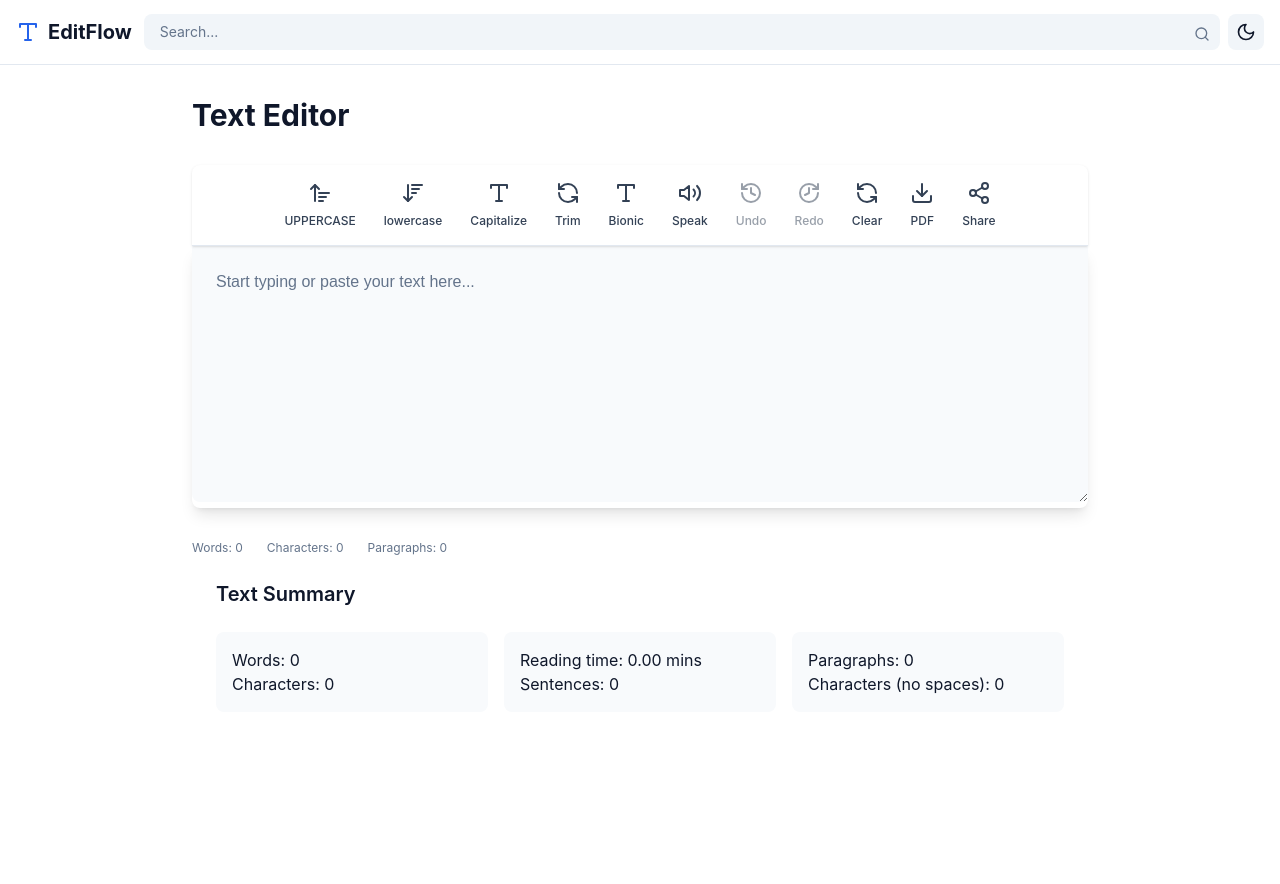
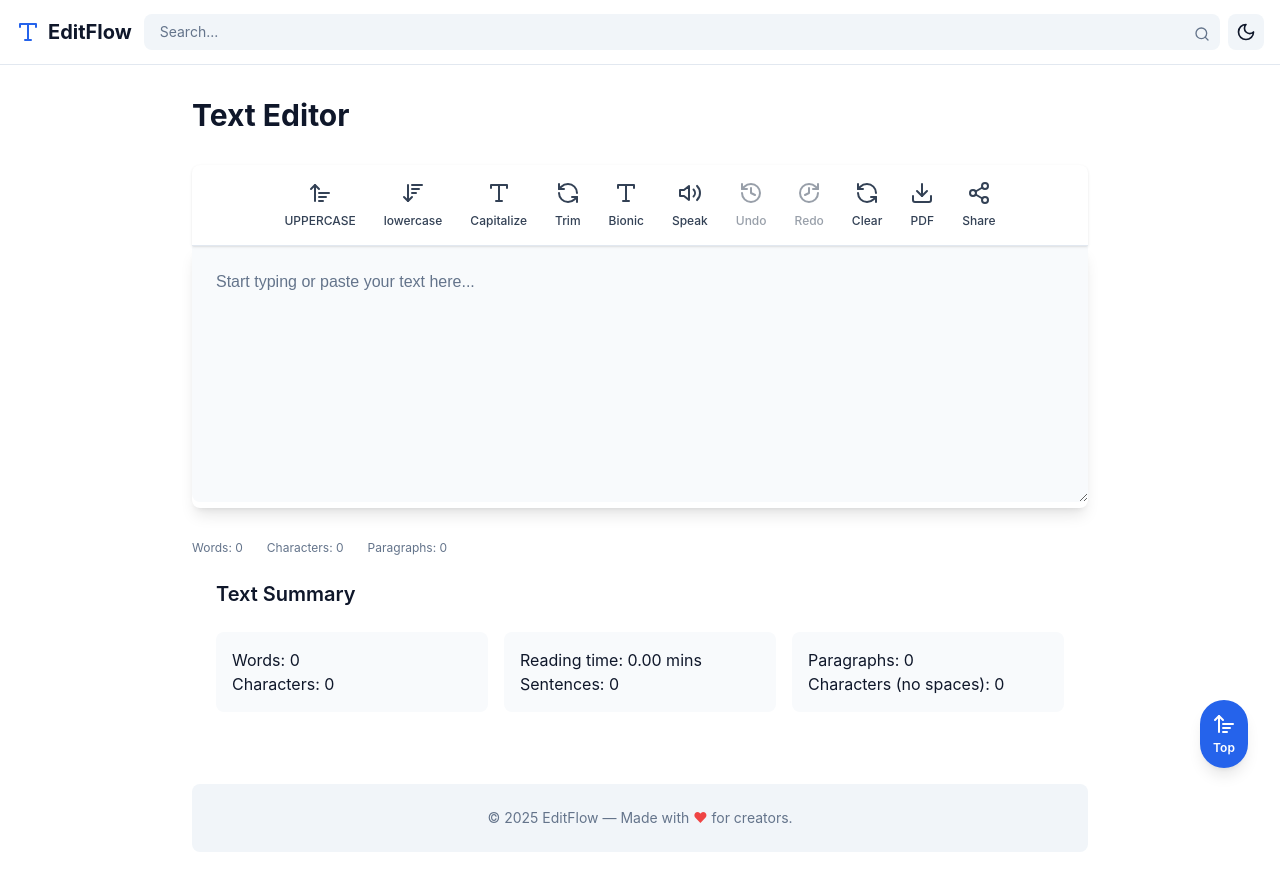
Before and after one commit to narayan2k01/EditFlow, a React (Vite) app: page / in a window 1280 px wide. Before the commit the page ends 800 px from the top, so only its background shows below. Built offline with nearby package versions, Linux system fonts and the light colour scheme.

Commit message:
fixing the textfield content pasting style and summary

```diff
--- a/package.json
+++ b/package.json
@@ -14,6 +14,7 @@
     "html2canvas": "^1.4.1",
     "jspdf": "^2.5.1",
     "lucide-react": "^0.344.0",
+    "marked": "^16.2.0",
     "open": "^10.1.0",
     "react": "^18.3.1",
     "react-dom": "^18.3.1"
--- a/src/Components/TextForm.tsx
+++ b/src/Components/TextForm.tsx
@@ -365,6 +365,23 @@ export default function TextForm({ mode, searchTerm }: TextFormProps) {
             <div className={`p-4 rounded-lg ${mode === 'dark' ? 'bg-slate-700' : 'bg-slate-50'}`}> <p>Paragraphs: {text.split(/\n\s*\n/).filter(Boolean).length}</p> <p>Characters (no spaces): {text.replace(/\s/g, '').length}</p> </div>
         </div>
       </div>
+
+      {/* --- FOOTER --- */}
+      <footer className={`mt-12 py-6 text-center text-sm ${mode === 'dark' ? 'bg-slate-900 text-slate-400' : 'bg-slate-100 text-slate-500'} rounded-lg`}>
+        <span>
+          &copy; {new Date().getFullYear()} EditFlow &mdash; Made with <span className="text-red-500">♥</span> for creators.
+        </span>
+      </footer>
+
+      {/* --- GO TO TOP BUTTON --- */}
+      <button
+        onClick={() => window.scrollTo({ top: 0, behavior: 'smooth' })}
+        className="fixed bottom-8 right-8 z-50 bg-blue-600 hover:bg-blue-700 text-white rounded-full shadow-lg p-3 flex flex-col items-center transition-all"
+        title="Go to Top"
+      >
+        <ArrowUpWideNarrow className="w-6 h-6" />
+        <span className="text-xs font-semibold mt-1">Top</span>
+      </button>
     </div>
   );
 }
```
Also changed, not shown: 1 other file (tests, documents, lock files or other folders).
